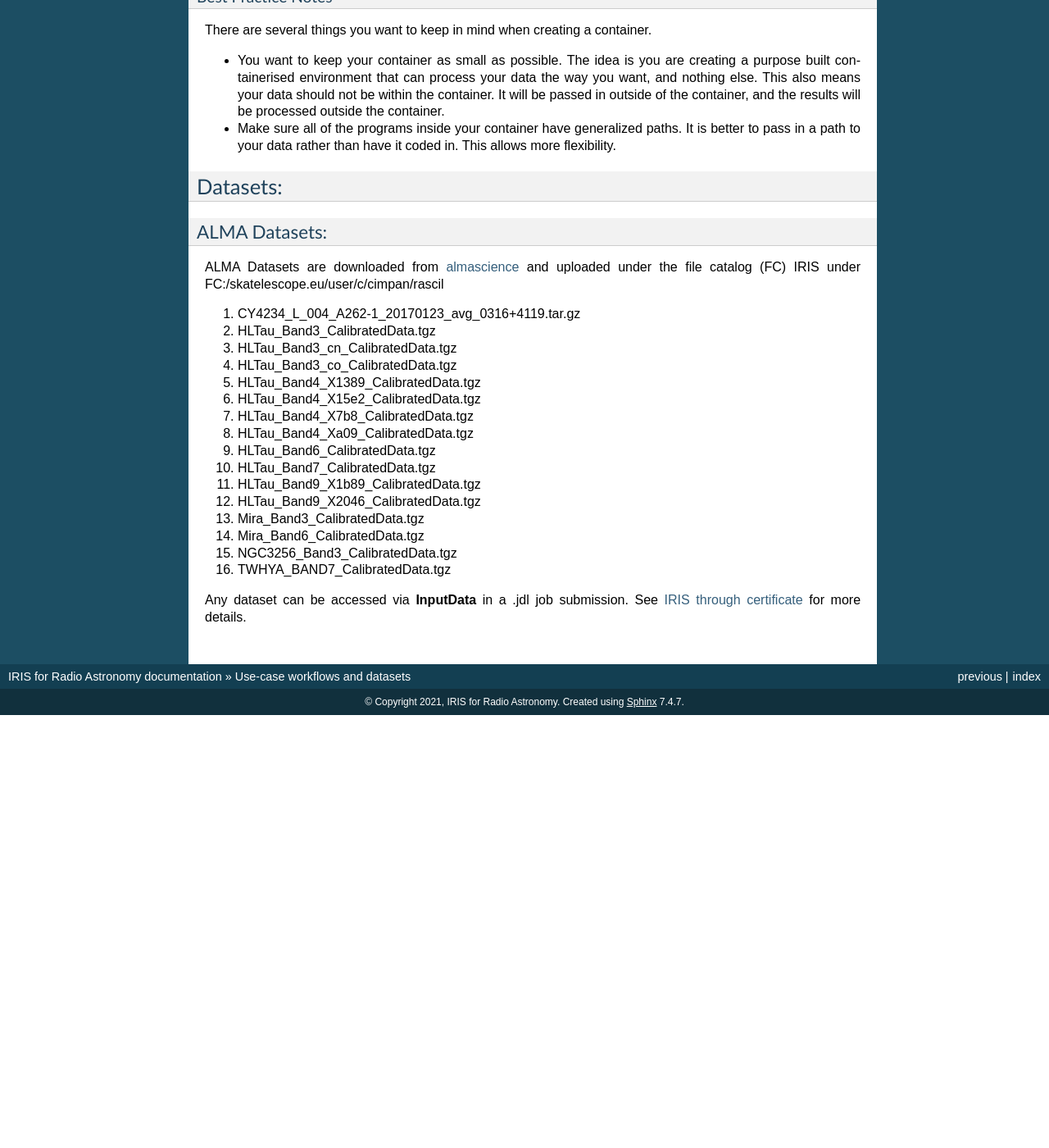
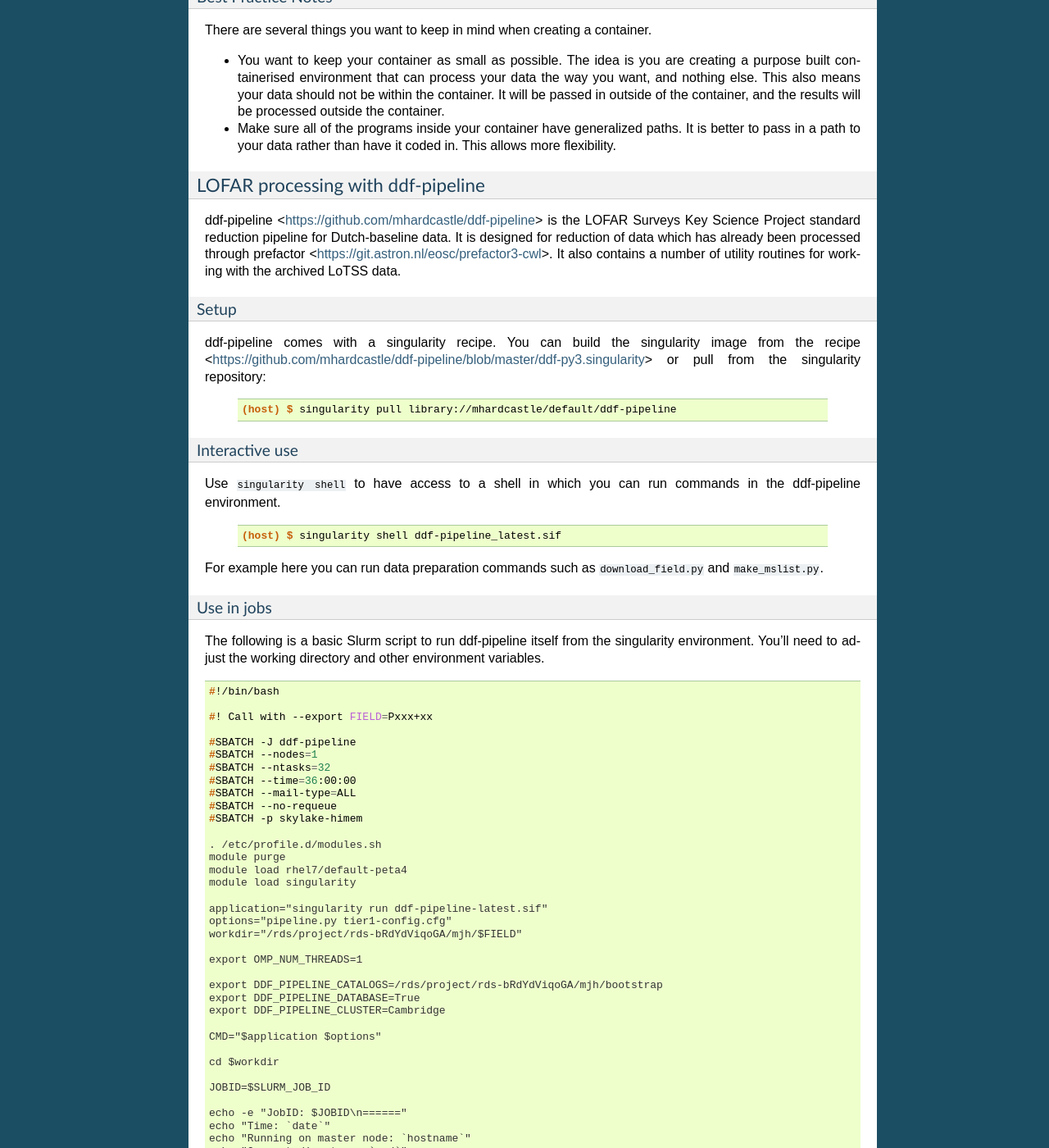
Before and after one commit to cimpani/IRISDocumentation, a Sphinx documentation site: the page built from source/rascilUC.rst, in a window 1280 px wide and 1400 px high, scrolled down 3553 px. Shown: the whole window at 82% size. Built offline with Sphinx 7.4.7, drawn with Linux system fonts in a browser that asks for light colours; before the commit the page ends 4425 px from its top, so only the background shows below that; some of the changed text lies outside the part shown.

Commit message:
Update rascilUC.rst

```diff
--- a/source/rascilUC.rst
+++ b/source/rascilUC.rst
@@ -3,7 +3,7 @@
 ================================
 
 
-Use-case workflows:
+Use-case workflows
 *******************
 
 .. _MeerKAT_Point_Source:
@@ -200,10 +200,120 @@
 
 
 
-Datasets:
+LOFAR processing with ddf-pipeline
+==================================
+
+ddf-pipeline <https://github.com/mhardcastle/ddf-pipeline> is the
+LOFAR Surveys Key Science Project standard reduction pipeline for
+Dutch-baseline data. It is designed for reduction of data which has
+already been processed through prefactor
+<https://git.astron.nl/eosc/prefactor3-cwl>. It also contains a number
+of utility routines for working with the archived LoTSS data.
+
+Setup
+-----
+
+ddf-pipeline comes with a singularity recipe. You can build the
+singularity image from the recipe
+<https://github.com/mhardcastle/ddf-pipeline/blob/master/ddf-py3.singularity>
+or pull from the singularity repository:
+
+       .. code-block:: console
+
+		       (host) $ singularity pull library://mhardcastle/default/ddf-pipeline
+
+Interactive use
+---------------
+
+Use ``singularity shell`` to have access to a shell in which you can
+run commands in the ddf-pipeline environment.
+
+      .. code-block:: console
+
+		      (host) $ singularity shell ddf-pipeline_latest.sif
+
+For example here you can run data preparation commands such as
+``download_field.py`` and ``make_mslist.py``.
+
+Use in jobs
+-----------
+
+The following is a basic Slurm script to run ddf-pipeline itself from
+the singularity environment. You'll need to adjust the working
+directory and other environment variables.
+
+.. code-block:: console
+
+		#!/bin/bash
+
+		#! Call with --export FIELD=Pxxx+xx
+
+		#SBATCH -J ddf-pipeline
+		#SBATCH --nodes=1
+		#SBATCH --ntasks=32
+		#SBATCH --time=36:00:00
+		#SBATCH --mail-type=ALL
+		#SBATCH --no-requeue
+		#SBATCH -p skylake-himem
+
+		. /etc/profile.d/modules.sh
+		module purge
+		module load rhel7/default-peta4
+		module load singularity
+
+		application="singularity run ddf-pipeline-latest.sif"
+		options="pipeline.py tier1-config.cfg"
+		workdir="/rds/project/rds-bRdYdViqoGA/mjh/$FIELD"
+
+		export OMP_NUM_THREADS=1
+
+		export DDF_PIPELINE_CATALOGS=/rds/project/rds-bRdYdViqoGA/mjh/bootstrap
+		export DDF_PIPELINE_DATABASE=True
+		export DDF_PIPELINE_CLUSTER=Cambridge
+
+		CMD="$application $options"
+
+		cd $workdir
+
+		JOBID=$SLURM_JOB_ID
+
+		echo -e "JobID: $JOBID\n======"
+		echo "Time: `date`"
+		echo "Running on master node: `hostname`"
+		echo "Current directory: `pwd`"
+
+		echo -e "\nExecuting command:\n==================\n$CMD\n"
+
+		eval $CMD
+
+The script illustrates the use of an environment variable to determine
+what field will be processed. Call with
+
+
+      .. code-block:: console
+
+		      (host) $ sbatch --export FIELD=P123+45 ddf-pipeline.sh
+
+Note that ideally ddf-pipeline requires a week's walltime, so you
+should be prepared for several restarts if the local system does not
+allow this. You can use the ``--dependency=afterany:JOBID`` option to
+``sbatch`` to stack up a set of dependent jobs that will give the
+required walltime.
+
+
+Self-calibration
+----------------
+
+This section describes how to use the self-calibration scripts to
+improve the calibration of public or private LoTSS data. [TBD]
+
+
+
+
+Datasets
 *********
 
-ALMA Datasets:
+ALMA Datasets
 ==============
 
 ALMA Datasets are downloaded from `almascience <https://almascience.nrao.edu/alma-data/science-verification>`_ and uploaded under the file catalog (FC) IRIS under FC:/skatelescope.eu/user/c/cimpan/rascil
```
